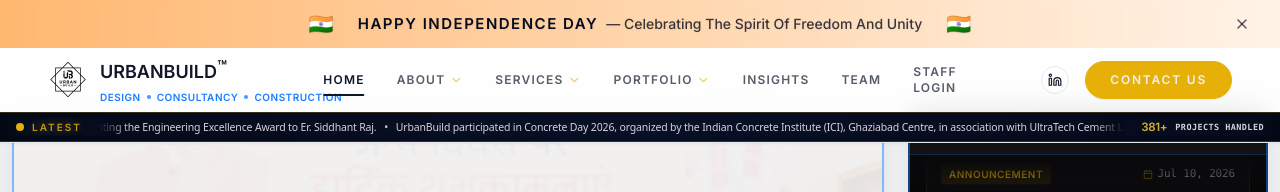
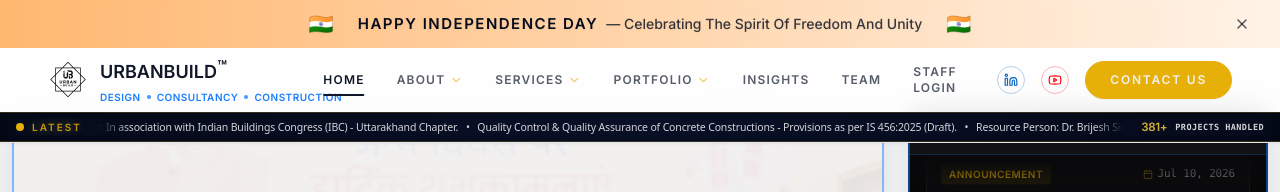
Before and after one commit to Harsh5437/Landing_Page, a React (Vite) app: page /home in a window 1280 px wide. Shown: the top 192 px of the page. Built offline with nearby package versions, Linux system fonts and the light colour scheme.

Commit message:
Refactor code structure for improved readability and maintainability

```diff
--- a/src/components/StickyHeader.tsx
+++ b/src/components/StickyHeader.tsx
@@ -1,8 +1,8 @@
 import { motion, useScroll, useMotionValueEvent, AnimatePresence } from "framer-motion";
-import { useState, useEffect } from "react";
+import { useState, useEffect, useRef } from "react";
 import { ModeToggle } from "@/components/mode-toggle";
 import logo from "@/assets/logo-optimized.png";
-import { Menu, ChevronDown, Linkedin } from "lucide-react";
+import { Menu, ChevronDown, Linkedin, Youtube } from "lucide-react";
 import { Sheet, SheetContent, SheetTrigger } from "@/components/ui/sheet";
 import { Link, useLocation } from "react-router-dom";
 import IndependenceDayBanner from "@/components/IndependenceDayBanner";
@@ -50,6 +50,8 @@ const StickyHeader = () => {
     const { scrollY } = useScroll();
     const [isOpen, setIsOpen] = useState(false);
     const [expandedMenus, setExpandedMenus] = useState<Record<string, boolean>>({});
+    const [openDropdown, setOpenDropdown] = useState<string | null>(null);
+    const dropdownCloseTimeout = useRef<ReturnType<typeof setTimeout> | null>(null);
     const location = useLocation();
 
     const isLandingPage = location.pathname === "/";
@@ -110,7 +112,7 @@ const StickyHeader = () => {
 
                     {/* Desktop Navigation */}
                     {!isLandingPage && (
-                        <nav className="absolute left-1/2 hidden h-full -translate-x-1/2 items-center gap-8 md:flex">
+                        <nav className="absolute left-1/2 z-[60] hidden h-full -translate-x-1/2 items-center gap-8 md:flex">
                             {navLinks.map((link) => {
                                 const isActive = location.pathname === link.href;
 
@@ -119,6 +121,17 @@ const StickyHeader = () => {
                                         <div
                                             key={link.href}
                                             className="relative group flex items-center h-16"
+                                            onMouseEnter={() => {
+                                                if (dropdownCloseTimeout.current) {
+                                                    clearTimeout(dropdownCloseTimeout.current);
+                                                }
+                                                setOpenDropdown(link.href);
+                                            }}
+                                            onMouseLeave={() => {
+                                                dropdownCloseTimeout.current = setTimeout(() => {
+                                                    setOpenDropdown(null);
+                                                }, 150);
+                                            }}
                                         >
                                             <Link
                                                 to={link.href}
@@ -151,7 +164,10 @@ const StickyHeader = () => {
                                             </Link>
 
                                             {/* Premium Hover Dropdown Container (Invisible Bridge) */}
-                                            <div className="absolute top-full left-1/2 -translate-x-1/2 pt-2 w-max min-w-[280px] opacity-0 pointer-events-none translate-y-2 group-hover:opacity-100 group-hover:pointer-events-auto group-hover:translate-y-0 transition-all duration-300 ease-[cubic-bezier(0.25,1,0.5,1)] z-50">
+                                            <div className={`absolute top-full left-1/2 -translate-x-1/2 pt-2 w-max min-w-[280px] transition-all duration-300 ease-[cubic-bezier(0.25,1,0.5,1)] z-[70] ${openDropdown === link.href
+                                                ? "opacity-100 pointer-events-auto translate-y-0"
+                                                : "opacity-0 pointer-events-none translate-y-2"
+                                                }`}>
 
                                                 {/* Visible Dropdown Box */}
                                                 <div className="rounded-2xl bg-white/95 dark:bg-[#060c1d]/95 backdrop-blur-2xl border border-gray-200/50 dark:border-[#1A7EFF]/20 p-2.5 shadow-2xl shadow-black/10 dark:shadow-[0_20px_50px_rgba(26,126,255,0.15)]">
@@ -227,12 +243,25 @@ const StickyHeader = () => {
                             rel="noopener noreferrer"
                             className={`p-1.5 rounded-full transition-all duration-300 hover:scale-[1.05] active:scale-[0.95] border flex items-center justify-center ${
                                 isScrolled
-                                    ? "border-gray-200 dark:border-[#1A7EFF]/15 text-charcoal dark:text-white hover:text-accent dark:hover:text-accent hover:bg-gray-50 dark:hover:bg-white/[0.04]"
-                                    : "border-white/20 text-white hover:bg-white/10 backdrop-blur-sm"
+                                    ? "border-[#0A66C2]/30 text-[#0A66C2] hover:border-[#0A66C2] hover:bg-[#0A66C2]/10"
+                                    : "border-[#0A66C2]/50 text-[#4EA1E8] hover:bg-[#0A66C2]/20 backdrop-blur-sm"
                             }`}
                             aria-label="LinkedIn"
                         >
                             <Linkedin className="w-3.5 h-3.5" />
+                        </a>
+                        <a
+                            href="https://www.youtube.com/@Quest-by-Urbanbuild"
+                            target="_blank"
+                            rel="noopener noreferrer"
+                            className={`p-1.5 rounded-full transition-all duration-300 hover:scale-[1.05] active:scale-[0.95] border flex items-center justify-center ${
+                                isScrolled
+                                    ? "border-[#FF0000]/30 text-[#FF0000] hover:border-[#FF0000] hover:bg-[#FF0000]/10"
+                                    : "border-[#FF0000]/50 text-[#FF4D4D] hover:bg-[#FF0000]/20 backdrop-blur-sm"
+                            }`}
+                            aria-label="YouTube"
+                        >
+                            <Youtube className="w-3.5 h-3.5" />
                         </a>
                         <Link
                             to="/contact"
@@ -252,10 +281,19 @@ const StickyHeader = () => {
                                 href="https://www.linkedin.com/company/urbanbuild%E2%84%A2/"
                                 target="_blank"
                                 rel="noopener noreferrer"
-                                className={`p-2 transition-colors ${isScrolled ? "text-charcoal dark:text-white" : "text-white"}`}
+                                className={`p-2 transition-colors ${isScrolled ? "text-[#0A66C2] hover:text-[#084F91]" : "text-[#4EA1E8] hover:text-[#7DBCF0]"}`}
                                 aria-label="LinkedIn"
                             >
                                 <Linkedin className="h-5 w-5" />
+                            </a>
+                            <a
+                                href="https://www.youtube.com/@Quest-by-Urbanbuild"
+                                target="_blank"
+                                rel="noopener noreferrer"
+                                className={`p-2 transition-colors ${isScrolled ? "text-[#FF0000] hover:text-[#CC0000]" : "text-[#FF4D4D] hover:text-[#FF8080]"}`}
+                                aria-label="YouTube"
+                            >
+                                <Youtube className="h-5 w-5" />
                             </a>
                             <Sheet open={isOpen} onOpenChange={setIsOpen}>
                                 <SheetTrigger asChild>
@@ -359,7 +397,7 @@ const StickyHeader = () => {
 
             {/* Full-width Running Announcement Strip (Hidden on Landing page to prevent overlap) */}
             {!isLandingPage && (
-                <div className="w-full bg-gradient-to-r from-[#060c1d] via-[#0a122c] to-[#060c1d] dark:from-[#02050c] dark:via-[#060c1d] dark:to-[#02050c] border-t border-b border-accent/20 py-1.5 px-4 flex items-center justify-between text-xs overflow-hidden relative select-none shadow-[inset_0_0_20px_rgba(0,0,0,0.5)]">
+                <div className="relative z-10 w-full bg-gradient-to-r from-[#060c1d] via-[#0a122c] to-[#060c1d] dark:from-[#02050c] dark:via-[#060c1d] dark:to-[#02050c] border-t border-b border-accent/20 py-1.5 px-4 flex items-center justify-between text-xs overflow-hidden select-none shadow-[inset_0_0_20px_rgba(0,0,0,0.5)]">
                     <style>{`
                         @keyframes marquee-scroll {
                             0% { transform: translateX(0); }
@@ -395,19 +433,19 @@ const StickyHeader = () => {
                         <div className="animate-marquee-scroll hover:[animation-play-state:paused] flex items-center gap-12 font-sans font-medium text-[10.5px] text-zinc-300 dark:text-zinc-200">
                             <span>
                                 <span className="text-[#D4AF37] font-extrabold animate-pulse drop-shadow-[0_0_8px_rgba(212,175,55,0.8)] mr-2">NEW</span>
-                                UrbanBuild celebrated Engineers’ Day 2026, presenting the Engineering Excellence Award to Er. Siddhant Raj.
+                                TECHNICAL WEBINAR | URBANBUILD: In association with Indian Buildings Congress (IBC) - Uttarakhand Chapter.
                                 &nbsp;&nbsp;&bull;&nbsp;&nbsp;
-                                UrbanBuild participated in Concrete Day 2026, organized by the Indian Concrete Institute (ICI), Ghaziabad Centre, in association with UltraTech Cement Ltd.
+                                Quality Control &amp; Quality Assurance of Concrete Constructions - Provisions as per IS 456:2025 (Draft).
                                 &nbsp;&nbsp;&bull;&nbsp;&nbsp;
-                                UrbanBuild™ and Graphic Era Hill University: Partnering to strengthen engineering through material testing, consultancy, research and industry–academia collaboration.
+                                Resource Person: Dr. Brijesh Singh, General Manager, NCCBM. 25 September 2026 | Friday | 7:00 PM onwards | Online.
                             </span>
                             <span>
                                 <span className="text-[#D4AF37] font-extrabold animate-pulse drop-shadow-[0_0_8px_rgba(212,175,55,0.8)] mr-2">NEW</span>
-                                UrbanBuild celebrated Engineers’ Day 2026, presenting the Engineering Excellence Award to Er. Siddhant Raj.
+                                TECHNICAL WEBINAR | UB QUEST: In association with Indian Buildings Congress (IBC) - Uttarakhand Chapter.
                                 &nbsp;&nbsp;&bull;&nbsp;&nbsp;
-                                UrbanBuild participated in Concrete Day 2026, organized by the Indian Concrete Institute (ICI), Ghaziabad Centre, in association with UltraTech Cement Ltd.
+                                Quality Control &amp; Quality Assurance of Concrete Constructions - Provisions as per IS 456:2025 (Draft).
                                 &nbsp;&nbsp;&bull;&nbsp;&nbsp;
-                                UrbanBuild™ and Graphic Era Hill University: Partnering to strengthen engineering through material testing, consultancy, research and industry–academia collaboration.
+                                Resource Person: Dr. Brijesh Singh, General Manager, NCCBM. 25 September 2026 | Friday | 7:00 PM onwards | Online.
                             </span>
                         </div>
                     </Link>
--- a/src/pages/Home.tsx
+++ b/src/pages/Home.tsx
@@ -47,6 +47,19 @@ const carouselImages = [
         desc: " Mr. Ayaz Ahmed,Retired Engineer-in-Chief (EnC), PWD Uttarakhand"
     }
 ];
+const webinarGalleryItem = {
+    src: "/images/linkedin.jpeg",
+    title: "Technical Webinar | UrbanBuild",
+    desc: "UrbanBuild, in association with Indian Buildings Congress (IBC) – Uttarakhand Chapter, presents a technical session on Quality Control & Quality Assurance of Concrete Constructions as per IS 456:2025 (Draft)."
+};
+
+const isWebinarImage = (item: { src?: string; title?: string } | null | undefined) => {
+    if (!item) return false;
+    const src = (item.src || "").toLowerCase();
+    const title = (item.title || "").toLowerCase();
+    return src.includes("linkedin") || src.includes("ibc") || title.includes("quality control") || title.includes("technical webinar");
+};
+
 const getPortfolioGalleryImages = () => {
     const images: any[] = [];
     sectorsData.forEach((sector) => {
@@ -61,12 +74,10 @@ const getPortfolioGalleryImages = () => {
         }
     });
 
-    // Add webinar to the small gallery at the top
-    images.unshift({
-        src: "/images/HomeMainCrousel/P1.jpeg",
-        title: "Webinar: Quality Control and Quality Assurance of Concrete Constructions Provisions as per IS 456:2025 (Draft)",
-        desc: "UrbanBuild participated in Concrete Day 2026, organized by ICI Ghaziabad and UltraTech Cement, featuring technical guidance on quality control and quality assurance of concrete construction as per IS 456:2025 (Draft)."
-    });
+    if (!images.some(isWebinarImage)) {
+        images.unshift(webinarGalleryItem);
+    }
+
     return images.length > 0 ? images : [
         { src: "/images/projects/highway-render.jpg", title: "National Highway Expansion", desc: "Premium highway engineering and corridor design." }
     ];
@@ -187,27 +198,15 @@ const Home = () => {
 
     const ensureWebinarInGallery = (list: any[]) => {
         if (!Array.isArray(list)) return list;
-        const webinarIndex = list.findIndex(item => item && item.title && (item.title.includes("Multi-Hazard") || item.title.includes("Quality Control and Quality Assurance")));
 
-        const webinarData = {
-            src: "/images/ibc.jpeg",
-            title: "Webinar: Quality Control and Quality Assurance of Concrete Constructions Provisions as per IS 456:2025 (Draft)",
-            desc: "UrbanBuild participated in Concrete Day 2026, organized by ICI Ghaziabad and UltraTech Cement, featuring technical guidance on quality control and quality assurance of concrete construction as per IS 456:2025 (Draft)."
-        };
+        const filteredList = list.filter(item => !isWebinarImage(item));
+        const normalizedWebinar = { ...webinarGalleryItem, ...(list.find(isWebinarImage) || {}) };
+        const newList = [
+            { ...normalizedWebinar, ...webinarGalleryItem },
+            ...filteredList,
+        ];
 
-        const newList = [...list];
-
-        if (webinarIndex >= 0) {
-            newList[webinarIndex] = { ...newList[webinarIndex], ...webinarData };
-            if (webinarIndex > 0) {
-                const webinarItem = newList.splice(webinarIndex, 1)[0];
-                newList.unshift(webinarItem);
-            }
-            return newList;
-        } else {
-            newList.unshift(webinarData);
-            return newList;
-        }
+        return newList;
     };
 
     // Dynamic database-free states for News and Gallery
```
Also changed, not shown: public/images/linkedin.jpeg (added).
